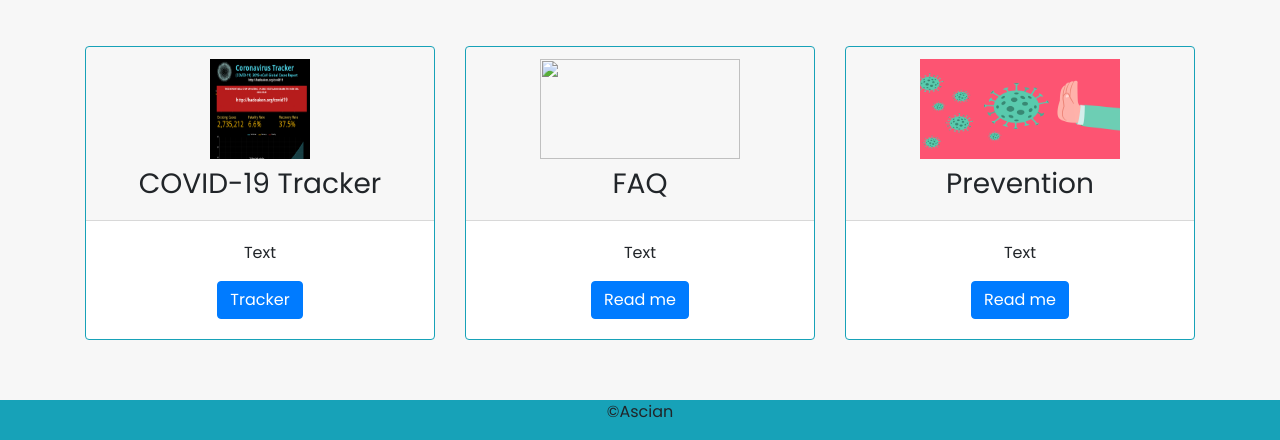
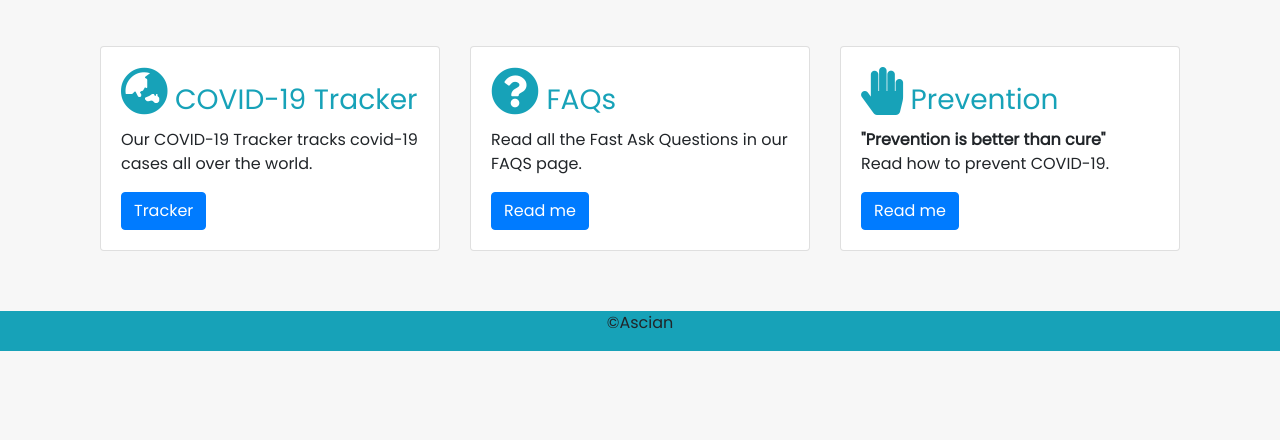
Before and after one commit to jefferson-salvador/AufaitCorona, a plain HTML site: page indexF.html in a window 1280 px wide. Shown: the part 891-1331 px from the top of the page. After the commit the page ends 1242 px from the top, so only its background shows below. Drawn offline with nearby package versions, Linux system fonts and the light colour scheme.

Commit message:
mainpage
cards

```diff
--- a/indexF.html
+++ b/indexF.html
@@ -6,6 +6,7 @@
     <link rel="stylesheet" href="https://cdn.jsdelivr.net/npm/bootstrap@4.5.3/dist/css/bootstrap.min.css">
     <link rel="stylesheet" href="./styles.css">
     <link rel="icon" href="./images/logo-white.png">
+    <link rel="stylesheet" href="https://cdnjs.cloudflare.com/ajax/libs/font-awesome/5.15.1/css/all.min.css" integrity="sha512-+4zCK9k+qNFUR5X+cKL9EIR+ZOhtIloNl9GIKS57V1MyNsYpYcUrUeQc9vNfzsWfV28IaLL3i96P9sdNyeRssA==" crossorigin="anonymous" />
     <title>Aufait Corona</title>
 </head>
 <body>
@@ -55,51 +56,32 @@
             </div>
         </div>
 
-        <div class="container m-10 mt-5 text-center">
-            <div class="row">
-              <div class="col-sm">
-                <div class="card border-info">
-                    <div class="card-header" id="headingOne">
-                        <img src="images/imgcovid.png" width="100px" height="100px">
-                        <h3 class="card-title my-2">COVID-19 Tracker</h3>
-                    </div>
+
+        <div class="container">
+            <div class="card-deck mx-auto my-5">
+                <div class="card">
                     <div class="card-body">
-                        <p class="card-text">Text</p>
+                        <h3 class="card-title" style="color: #17a2b8;"><span class="fas fa-globe-asia"></span> COVID-19 Tracker</h3>
+                        <p class="card-text">Our COVID-19 Tracker tracks covid-19 cases all over the world.</p>
                         <a href="index.html" class="btn btn-primary">Tracker</a>
                     </div>
-
-
                 </div>
-              </div>
-              <div class="col-sm">
-                <div class="card border-info">
-                    <div class="card-header" id="headingOne">
-                        <img src="images/imgfaq.jpg" width="200px" height="100px">
-                        <h3 class="card-title my-2">FAQ</h3>
+                <div class="card">
+                    <div class="card-body">
+                        <h3 class="card-title" style="color: #17a2b8;"><span class="fas fa-question-circle"></span> FAQs</h3>
+                        <p class="card-text">Read all the Fast Ask Questions in our FAQS page.</p>
+                        <a href="faq.html" class="btn btn-primary">Read me</a>
                     </div>
+                </div>
+                <div class="card">
                     <div class="card-body">
-                        <p class="card-text">Text</p>
-                      <a href="faq.html" class="btn btn-primary">Read me</a>
+                        <h3 class="card-title" style="color: #17a2b8;"><span class="fas fa-hand-paper"></span> Prevention</h3>
+                        <p class="card-text"><strong>"Prevention is better than cure"</strong><br>Read how to prevent COVID-19.</p>
+                        <a href="prevention.html" class="btn btn-primary">Read me</a>
                     </div>
-                  </div>
-              </div>
-              <div class="col-sm">
-                <div class="card border-info">
-                    <div class="card-header" id="headingOne">
-                        <img src="images/imgprevention.png" width="200px" height="100px">
-                        <h3 class="card-title my-2">Prevention</h3>
-                    </div>
-                    <div class="card-body">
-                        <p class="card-text">Text</p>
-                      <a href="prevention.html" class="btn btn-primary">Read me</a>
-                    </div>
-                  </div>
-              </div>
+                </div>
             </div>
         </div>
-
-
-
 
 
 
--- a/styles.css
+++ b/styles.css
@@ -33,6 +33,7 @@ p {
   box-shadow: 0 0 11px rgba(33, 33, 33, 0.2);
 }
 
+
 <<<<<<< HEAD
 #flag {
   height: 25px;
```
